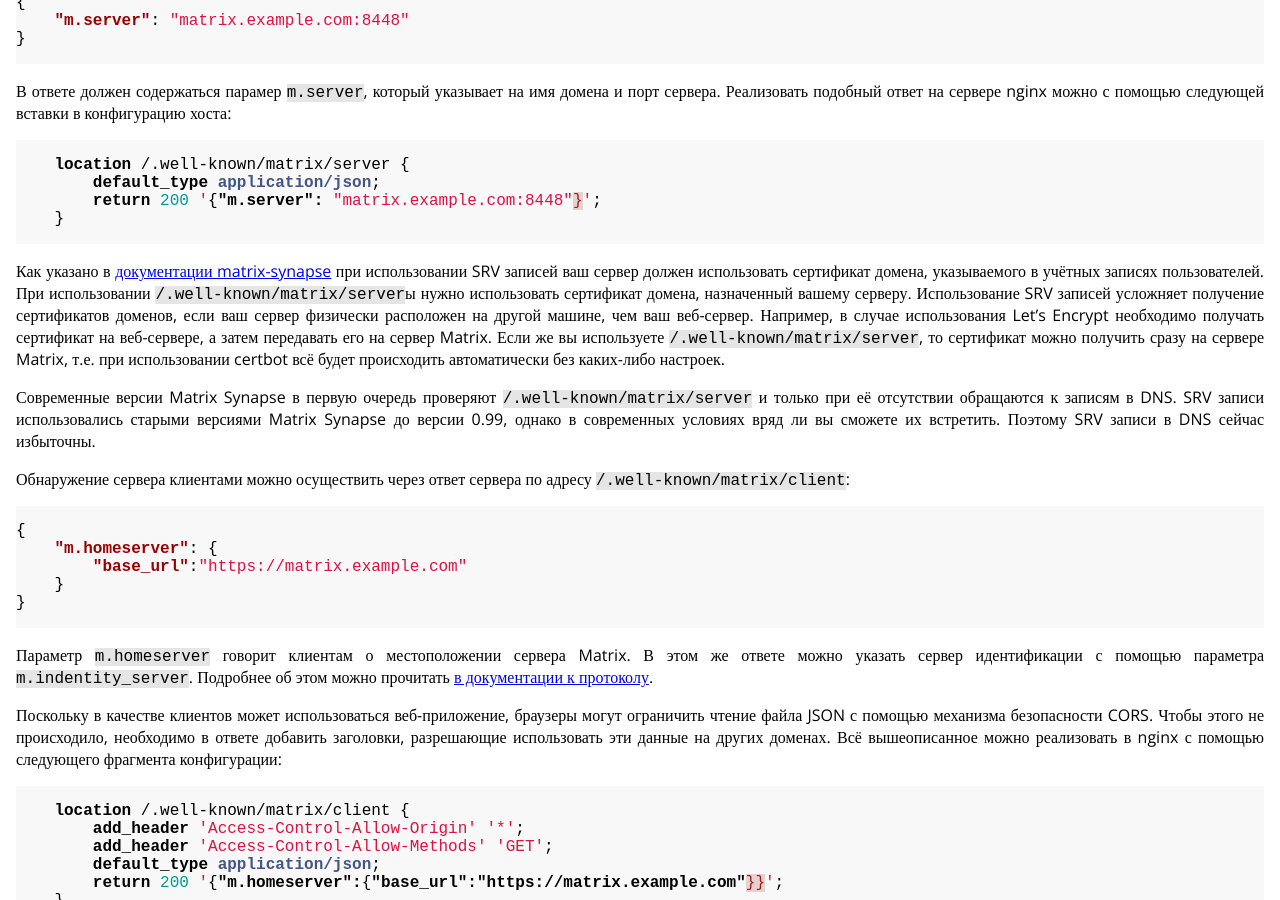
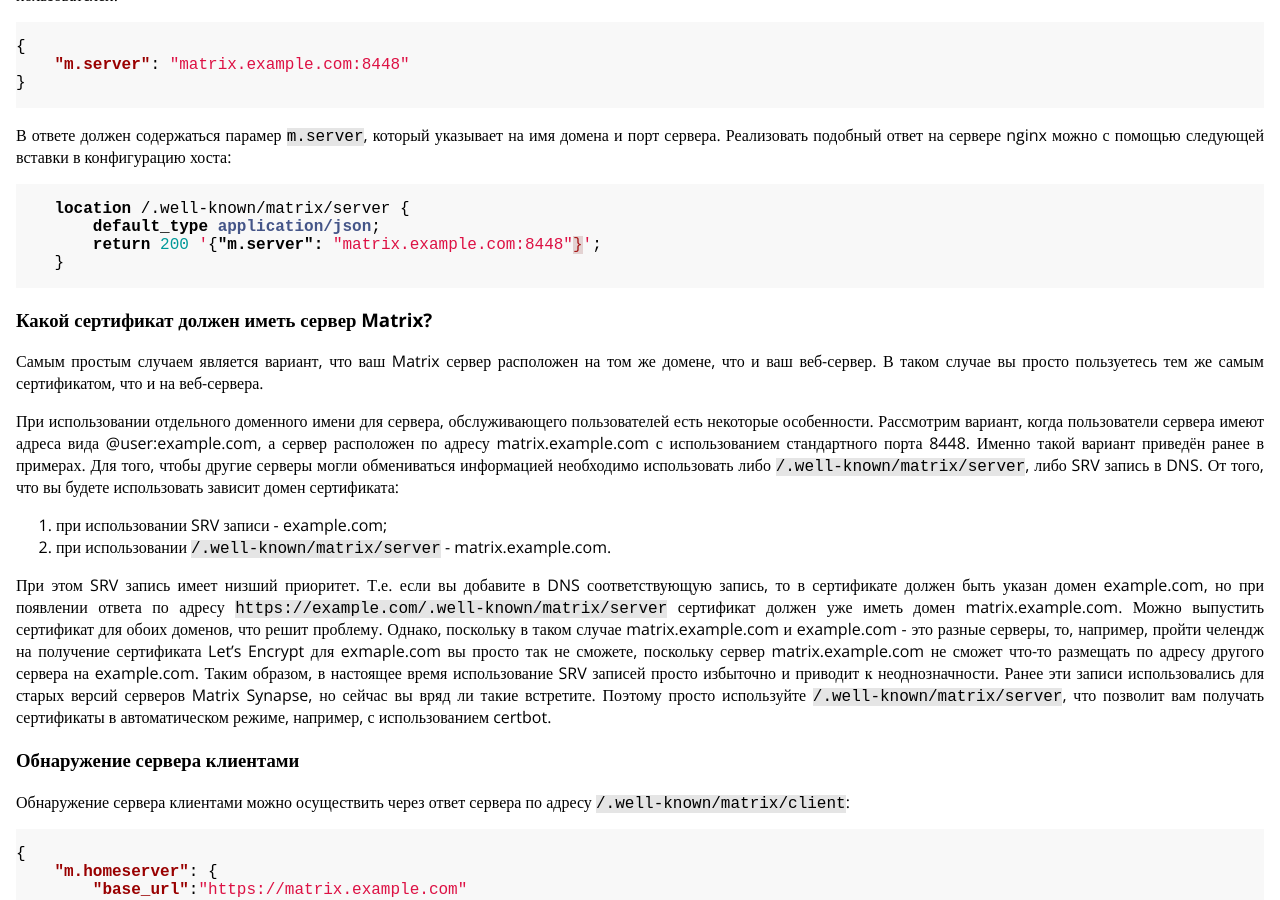
Before and after one commit to fsa/site, a Jekyll site: the page built from _posts/2020-03-31-matrix.md, in a window 1280 px wide and 900 px high, scrolled down 5146 px. Built offline with Jekyll 4.4.1, drawn with Linux system fonts in a browser that asks for light colours; some of the changed text lies outside the part shown.

````diff
--- a/_posts/2020-03-31-matrix.md
+++ b/_posts/2020-03-31-matrix.md
@@ -247,9 +249,18 @@
     }
 ```
 
-Как указано в [документации matrix-synapse][doc-matrix-synapse-cert] при использовании SRV записей ваш сервер должен использовать сертификат домена, указываемого в учётных записях пользователей. При использовании `/.well-known/matrix/server`ы нужно использовать сертификат домена, назначенный вашему серверу. Использование SRV записей усложняет получение сертификатов доменов, если ваш сервер физически расположен на другой машине, чем ваш веб-сервер. Например, в случае использования Let's Encrypt необходимо получать сертификат на веб-сервере, а затем передавать его на сервер Matrix. Если же вы используете `/.well-known/matrix/server`, то сертификат можно получить сразу на сервере Matrix, т.е. при использовании certbot всё будет происходить автоматически без каких-либо настроек.
+### Какой сертификат должен иметь сервер Matrix?
 
-Современные версии Matrix Synapse в первую очередь проверяют `/.well-known/matrix/server` и только при её отсутствии обращаются к записям в DNS. SRV записи использовались старыми версиями Matrix Synapse до версии 0.99, однако в современных условиях вряд ли вы сможете их встретить. Поэтому SRV записи в DNS сейчас избыточны.
+Самым простым случаем является вариант, что ваш Matrix сервер расположен на том же домене, что и ваш веб-сервер. В таком случае вы просто пользуетесь тем же самым сертификатом, что и на веб-сервера.
+
+При использовании отдельного доменного имени для сервера, обслуживающего пользователей есть некоторые особенности. Рассмотрим вариант, когда пользователи сервера имеют адреса вида @user:example.com, а сервер расположен по адресу matrix.example.com с использованием стандартного порта 8448. Именно такой вариант приведён ранее в примерах. Для того, чтобы другие серверы могли обмениваться информацией необходимо использовать либо `/.well-known/matrix/server`, либо SRV запись в DNS. От того, что вы будете использовать зависит домен сертификата:
+
+1. при использовании SRV записи - example.com;
+2. при использовании `/.well-known/matrix/server` - matrix.example.com.
+
+При этом SRV запись имеет низший приоритет. Т.е. если вы добавите в DNS соответствующую запись, то в сертификате должен быть указан домен example.com, но при появлении ответа по адресу `https://example.com/.well-known/matrix/server` сертификат должен уже иметь домен matrix.example.com. Можно выпустить сертификат для обоих доменов, что решит проблему. Однако, поскольку в таком случае matrix.example.com и example.com - это разные серверы, то, например, пройти челендж на получение сертификата Let's Encrypt для exmaple.com вы просто так не сможете, поскольку сервер matrix.example.com не сможет что-то размещать по адресу другого сервера на example.com. Таким образом, в настоящее время использование SRV записей просто избыточно и приводит к неоднозначности. Ранее эти записи использовались для старых версий серверов Matrix Synapse, но сейчас вы вряд ли такие встретите. Поэтому просто используйте `/.well-known/matrix/server`, что позволит вам получать сертификаты в автоматическом режиме, например, с использованием certbot.
+
+### Обнаружение сервера клиентами
 
 Обнаружение сервера клиентами можно осуществить через ответ сервера по адресу `/.well-known/matrix/client`:
 
````
Also changed, not shown: other parts of _posts/2020-03-31-matrix.md (+2 -0 lines).
